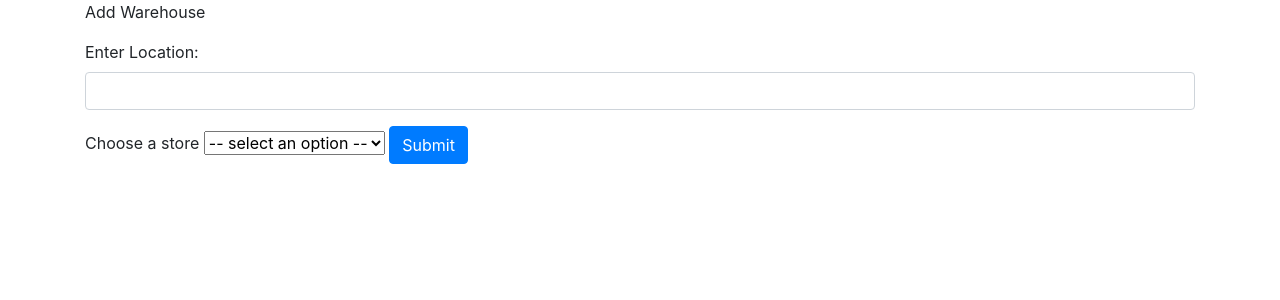
After one commit to lonewolf2222/flask-progressql-challenge, a Python web app: template templates/warehouse.html in a window 1280 px wide. The commit adds this page. Shown: the top 300 px of the page. Run offline with Jinja, Linux system fonts and the light colour scheme; the template is opened without the code that fills it, so the values that code supplies are empty; some libraries are stand-ins or nearby versions.

Commit message:
added create warehouse

```diff
--- a/templates/index.html
+++ b/templates/index.html
@@ -2,4 +2,6 @@
 {% block content %}
 <h1>Homepage</h1>
 <a href="{{ url_for('store') }}">Create Store</a>
+<br>
+<a href="{{ url_for('get_store') }}">Create Warehouse</a>
 {% endblock %}
--- a/templates/store.html
+++ b/templates/store.html
@@ -1,6 +1,6 @@
 {% extends "layout.html" %}
 {% block content %}
-<form action="{{ url_for('create') }}" method="POST">
+<form action="{{ url_for('create_store') }}" method="POST">
     <div class="form-group">
       <label for="store_name">Enter Store Name:</label>
       <input type='text' name='store_name' class="form-control" />
--- /dev/null
+++ b/templates/warehouse.html
@@ -0,0 +1,21 @@
+{% extends "layout.html" %}
+{% block content %}
+
+<p>Add Warehouse</p>
+
+<form action="{{ url_for('create_warehouse')}}" method="POST">
+    <div class="form-group">
+        <label for="location"> Enter Location:</label>
+        <input type='text' name='location' class="form-control" />
+    </div>
+    <label>Choose a store</label>
+    <select name='store'>
+        <option disabled selected value> -- select an option -- </option>
+        {% for store in stores %}
+        <option value={{store}}>{{store.name}}</option>
+        {% endfor %}
+    </select>
+
+    <button type="submit" class="btn btn-primary">Submit</button>
+</form>
+{% endblock %}
```
Also changed, not shown: server.py (+19 -3 lines).
